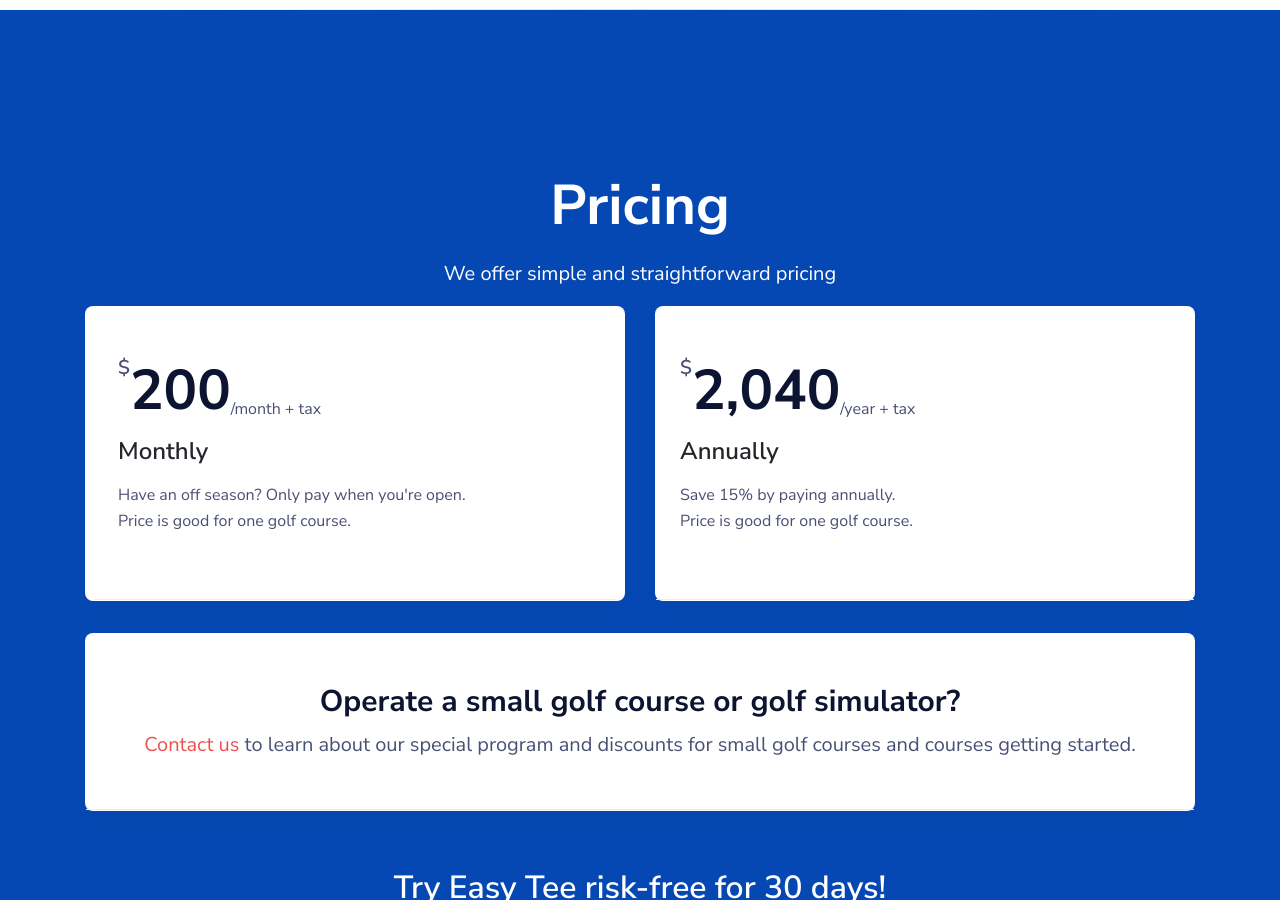
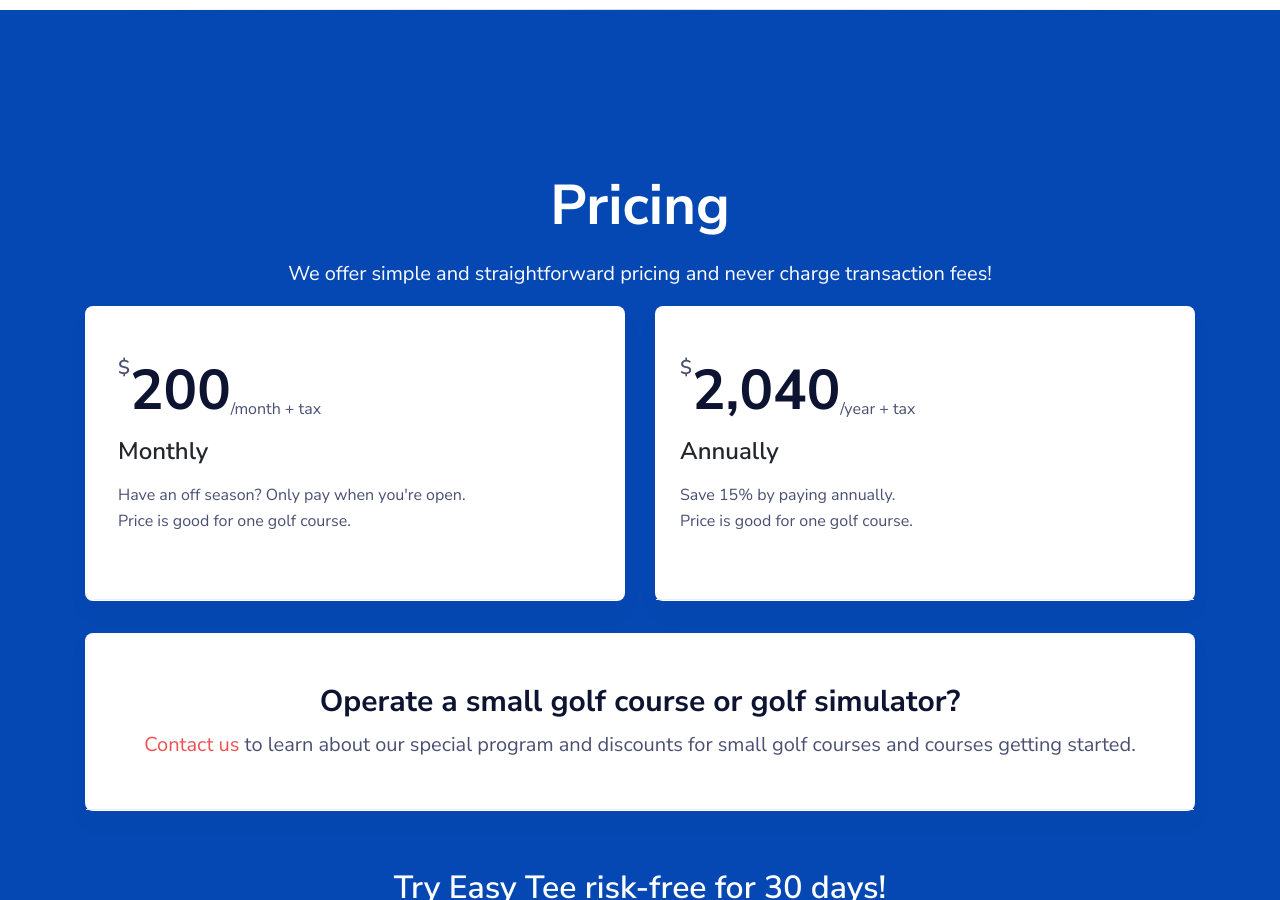
Before and after one commit to easyteegolf/easytee_front, a Jekyll site: the page built from index.html, in a window 1280 px wide and 900 px high, scrolled down 5361 px. Built offline with Jekyll 4.4.1, drawn with Linux system fonts in a browser that asks for light colours.

Commit message:
add language to pricing section about no transaction fees

```diff
--- a/index.html
+++ b/index.html
@@ -238,7 +238,7 @@ order: 0
                 <div class="row justify-content-center">
                     <div class="col-12 col-md-10 text-center">
                         <h1 class="display-2 mb-3">Pricing</h1>
-                        <p class="lead px-5">We offer simple and straightforward pricing</p>
+                        <p class="lead px-5">We offer simple and straightforward pricing and never charge transaction fees!</p>
                     </div>
                 </div>
                 <div class="row text-gray">
```
